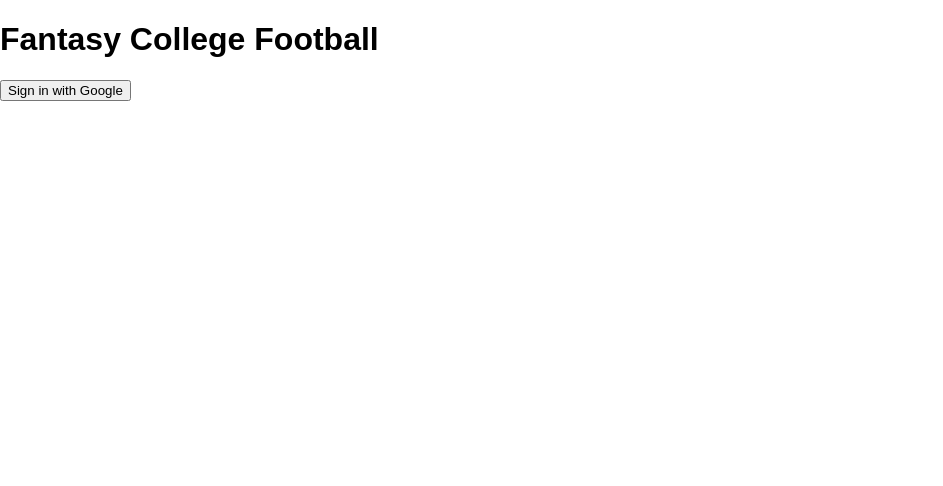
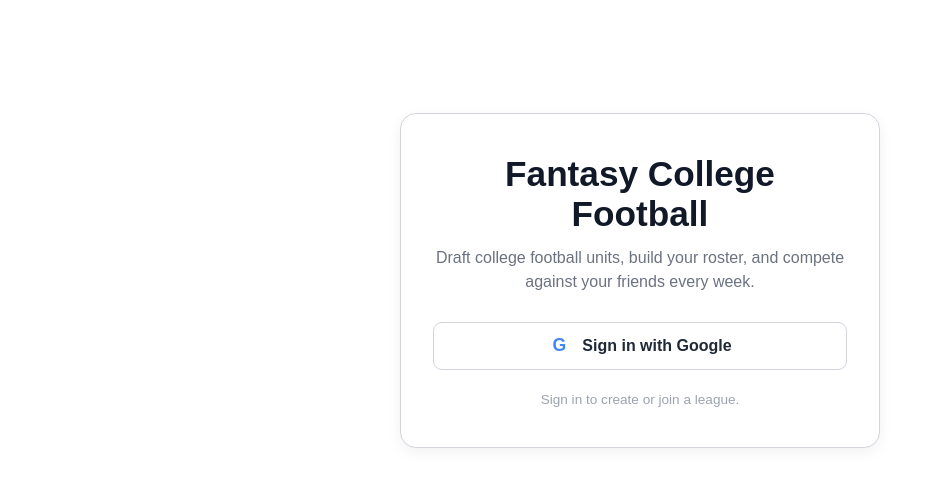
Before and after one commit to brendanmcoyne/FantasyCollegeFootball, a React (Vite) app: page /login in a window 1280 px wide. Shown: the top 486 px of the page, without its empty margins (0-943 px from the left). Built offline with nearby package versions, Linux system fonts and the light colour scheme; no server answers.

Commit message:
Pop up window for stats on myteam

```diff
--- a/src/components/teampages/League.tsx
+++ b/src/components/teampages/League.tsx
@@ -203,16 +203,12 @@ export default function League() {
         setError('')
 
         if (members.length < 2) {
-            setError(
-                'The league must have at least 2 teams before starting the draft.'
-            )
+            setError('The league must have at least 2 teams before starting the draft.')
             return
         }
 
         if (members.length % 2 !== 0) {
-            setError(
-                'The league must have an even number of teams before starting the draft.'
-            )
+            setError('The league must have an even number of teams before starting the draft.')
             return
         }
 
@@ -256,11 +252,7 @@ export default function League() {
 
         const { error: updateError } = await supabase
             .from('leagues')
-            .update({
-                draft_status: 'IN_PROGRESS',
-                current_pick_number: 1,
-                current_turn_number: 1,
-            })
+            .update({draft_status: 'IN_PROGRESS', current_pick_number: 1, current_turn_number: 1})
             .eq('id', league.id)
 
         if (updateError) {
@@ -268,11 +260,7 @@ export default function League() {
             return
         }
 
-        setLeague({
-            ...league,
-            draft_status: 'IN_PROGRESS',
-            current_pick_number: 1,
-        })
+        setLeague({...league, draft_status: 'IN_PROGRESS', current_pick_number: 1})
     }
 
     async function handleGenerateSchedule() {
--- a/src/components/teampages/Login.tsx
+++ b/src/components/teampages/Login.tsx
@@ -1,15 +1,114 @@
 import { useAuth } from '../Auth'
+import styled from 'styled-components'
+
+const LoginPage = styled.div`
+    min-height: 70vh;
+    display: flex;
+    align-items: center;
+    justify-content: center;
+`
+
+const LoginCard = styled.div`
+    width: min(480px, 100%);
+    background: #ffffff;
+    border: 1px solid #d1d5db;
+    border-radius: 16px;
+    padding: 40px 32px;
+    text-align: center;
+    box-shadow: 0 4px 14px rgba(0, 0, 0, 0.06);
+`
+
+const Title = styled.h1`
+    margin: 0;
+    color: #111827;
+    font-size: 2.2rem;
+`
+
+const Subtitle = styled.p`
+    margin: 12px 0 28px;
+    color: #6b7280;
+    line-height: 1.5;
+`
+
+const GoogleButton = styled.button`
+    width: 100%;
+    display: flex;
+    align-items: center;
+    justify-content: center;
+    gap: 12px;
+
+    padding: 12px 18px;
+
+    background: #ffffff;
+    color: #1f2937;
+
+    border: 1px solid #d1d5db;
+    border-radius: 9px;
+
+    font-size: 1rem;
+    font-weight: 700;
+
+    cursor: pointer;
+
+    transition:
+        background 0.15s ease,
+        border-color 0.15s ease,
+        box-shadow 0.15s ease;
+
+    &:hover {
+        background: #f9fafb;
+        border-color: #9ca3af;
+        box-shadow: 0 2px 6px rgba(0, 0, 0, 0.08);
+    }
+
+    &:active {
+        background: #f3f4f6;
+    }
+`
+
+const GoogleIcon = styled.div`
+    width: 22px;
+    height: 22px;
+    display: grid;
+    place-items: center;
+
+    font-size: 1.1rem;
+    font-weight: 800;
+
+    color: #4285f4;
+`
+
+const FooterText = styled.p`
+    margin: 22px 0 0;
+    color: #9ca3af;
+    font-size: 0.85rem;
+`
 
 export default function Login() {
     const { signInWithGoogle } = useAuth()
 
     return (
-        <div>
-            <h1>Fantasy College Football</h1>
+        <LoginPage>
+            <LoginCard>
+                <Title>
+                    Fantasy College Football
+                </Title>
 
-            <button onClick={signInWithGoogle}>
-                Sign in with Google
-            </button>
-        </div>
+                <Subtitle>
+                    Draft college football units, build your roster,
+                    and compete against your friends every week.
+                </Subtitle>
+
+                <GoogleButton onClick={signInWithGoogle}>
+                    <GoogleIcon>G</GoogleIcon>
+
+                    Sign in with Google
+                </GoogleButton>
+
+                <FooterText>
+                    Sign in to create or join a league.
+                </FooterText>
+            </LoginCard>
+        </LoginPage>
     )
 }
--- a/src/components/teampages/Scoring.tsx
+++ b/src/components/teampages/Scoring.tsx
@@ -164,7 +164,7 @@ export default function Scoring() {
             <SectionTitle>Defense</SectionTitle>
 
             <p>
-                Each defense starts the week with 30 points. Points are deducted based on points and total yards allowed.
+                Each defense starts the week with 25 points. Points are deducted based on points and total yards allowed.
             </p>
 
             <StyledTable>
@@ -177,7 +177,7 @@ export default function Scoring() {
                 <tbody>
                 <tr>
                     <td>Starting Score</td>
-                    <td>30</td>
+                    <td>25</td>
                 </tr>
                 <tr>
                     <td>Interception</td>
@@ -194,6 +194,10 @@ export default function Scoring() {
                 <tr>
                     <td>Safety</td>
                     <td>+4</td>
+                </tr>
+                <tr>
+                    <td>Sack</td>
+                    <td>+2</td>
                 </tr>
                 </tbody>
             </StyledTable>
--- a/src/utils/scoring.ts
+++ b/src/utils/scoring.ts
@@ -67,8 +67,9 @@ export function defenseScore(stats: TeamStats): number {
     const safeties = stats.safeties ?? 0
     const yardsAllowed = stats.total_yards_allowed ?? 0
     const pointsAllowed = stats.points_allowed ?? 0
+    const sacks = stats.sacks ?? 0
 
-    return (30 + pointsAllowedScore(pointsAllowed) + yardsAllowedScore(yardsAllowed) + interceptions * 3 + fumbleRecoveries * 3 + touchdowns * 5 + safeties * 4)
+    return (25 + pointsAllowedScore(pointsAllowed) + yardsAllowedScore(yardsAllowed) + interceptions * 3 + fumbleRecoveries * 3 + touchdowns * 5 + safeties * 4 + sacks * 2)
 }
 
 function fieldGoalScore(distance: number): number {
```
Also changed, not shown: src/components/teampages/Draft.tsx (+9 -25 lines), src/components/teampages/FreeAgents.tsx (+29 -97 lines), src/components/teampages/MyTeam.tsx (+161 -2 lines), src/components/teampages/WeekScores.tsx (+4 -10 lines).
